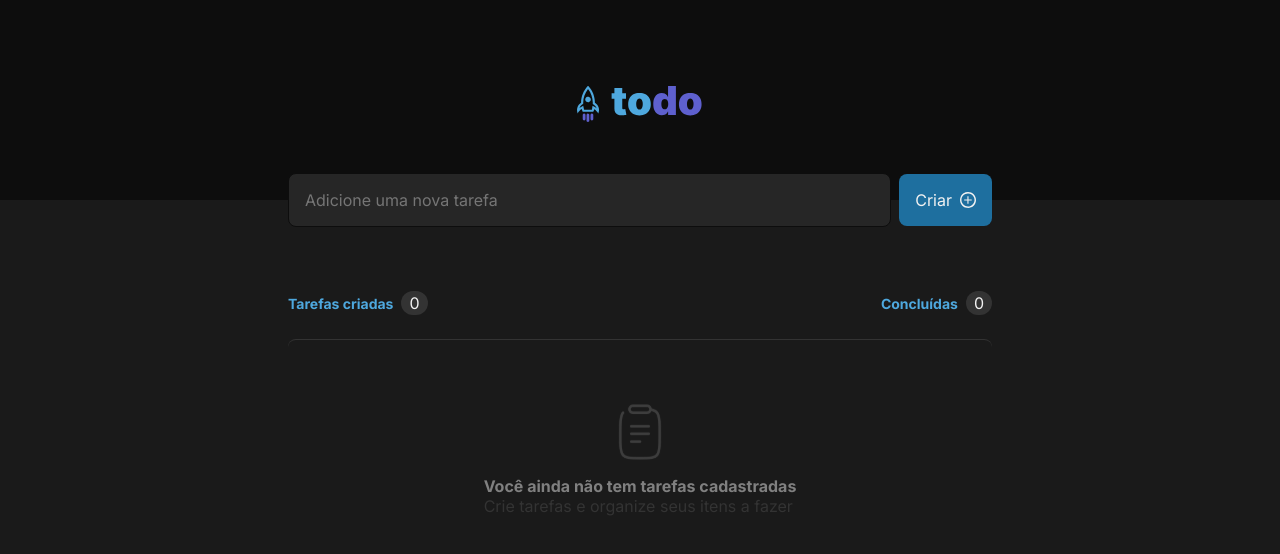
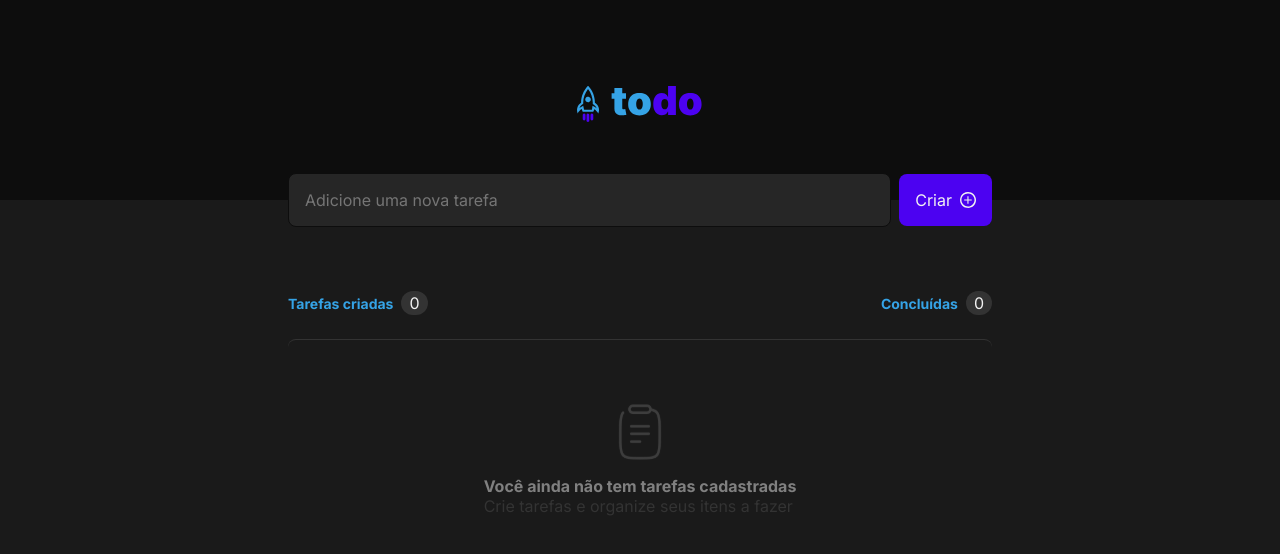
Before and after one commit to welissonmwse/Todo-list, a React (Vite) app: page / in a window 1280 px wide. Shown: the top 554 px of the page. Built offline with nearby package versions, Linux system fonts and the light colour scheme.

Commit message:
Trocando as cores da aplicação

```diff
--- a/src/components/Checkbox/styles.ts
+++ b/src/components/Checkbox/styles.ts
@@ -24,7 +24,7 @@ export const Checkbox = styled.button<CheckboxProps>`
   transition: all 0.2s;
 
   ${({checked}) => checked && css`
-    background-color: ${({theme}) => theme.colors.purple_dark};
+    background-color: ${({theme}) => theme.colors.blue_dark};
     border: none;
   `}
 
@@ -42,6 +42,6 @@ export const Checkbox = styled.button<CheckboxProps>`
   }
 
   &:hover {
-    background-color: ${({theme, checked}) => checked ? theme.colors.purple : theme.colors.blue_dark};
+    background-color: ${({theme, checked}) => checked ? theme.colors.blue : theme.colors.blue_dark};
   }
 `
--- a/src/components/Form/styles.ts
+++ b/src/components/Form/styles.ts
@@ -8,7 +8,7 @@ export const Form = styled.form`
   input{
     flex: 1;
     background: ${({theme}) => theme.colors.gray_500};
-    color: ${({theme}) => theme.colors.gray_300};
+    color: ${({theme}) => theme.colors.gray_100};
     border: 1px solid ${({theme}) => theme.colors.gray_700};
     border-radius: 8px;
     padding: 1rem;
--- a/src/styles/global.ts
+++ b/src/styles/global.ts
@@ -2,6 +2,11 @@ import { createGlobalStyle } from "styled-components"
 
 
 export default createGlobalStyle`
+  :focus{
+    outline: transparent;
+    box-shadow: 0 0 4px ${({theme}) => theme.colors.blue_dark};
+  }
+
   * {
     margin: 0;
     padding: 0;
--- a/src/styles/theme.ts
+++ b/src/styles/theme.ts
@@ -1,10 +1,7 @@
 export default{
   colors: {
-    purple: '#8284FA',
-    purple_dark: '#5E60CE',
-
-    blue: '#4EA8DE',
-    blue_dark: '#1E6F9F',
+    blue: '#35A3E6',
+    blue_dark: '#4C02F1',
 
     gray_700: '#0D0D0D',
     gray_600: '#1A1A1A',
```
Also changed, not shown: src/assets/logoTodo.svg.
